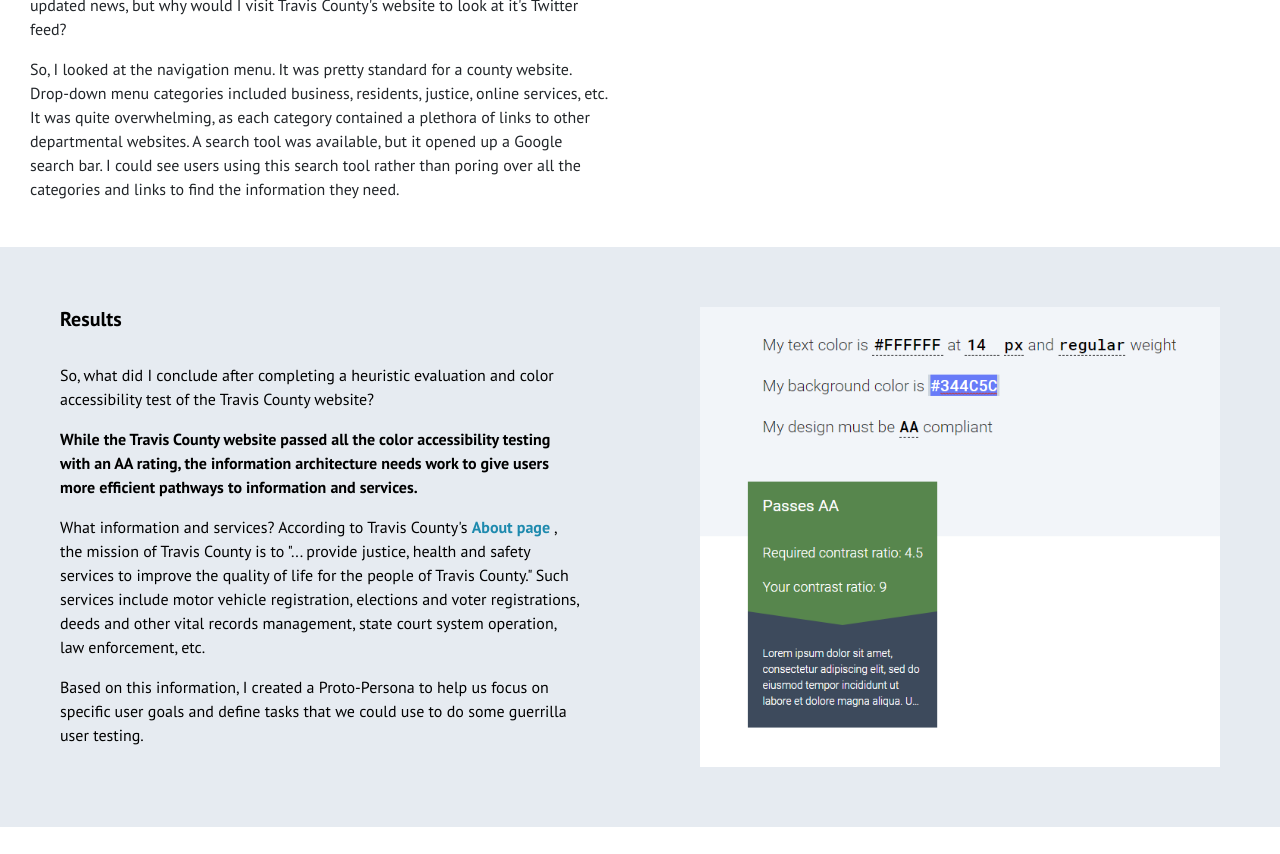
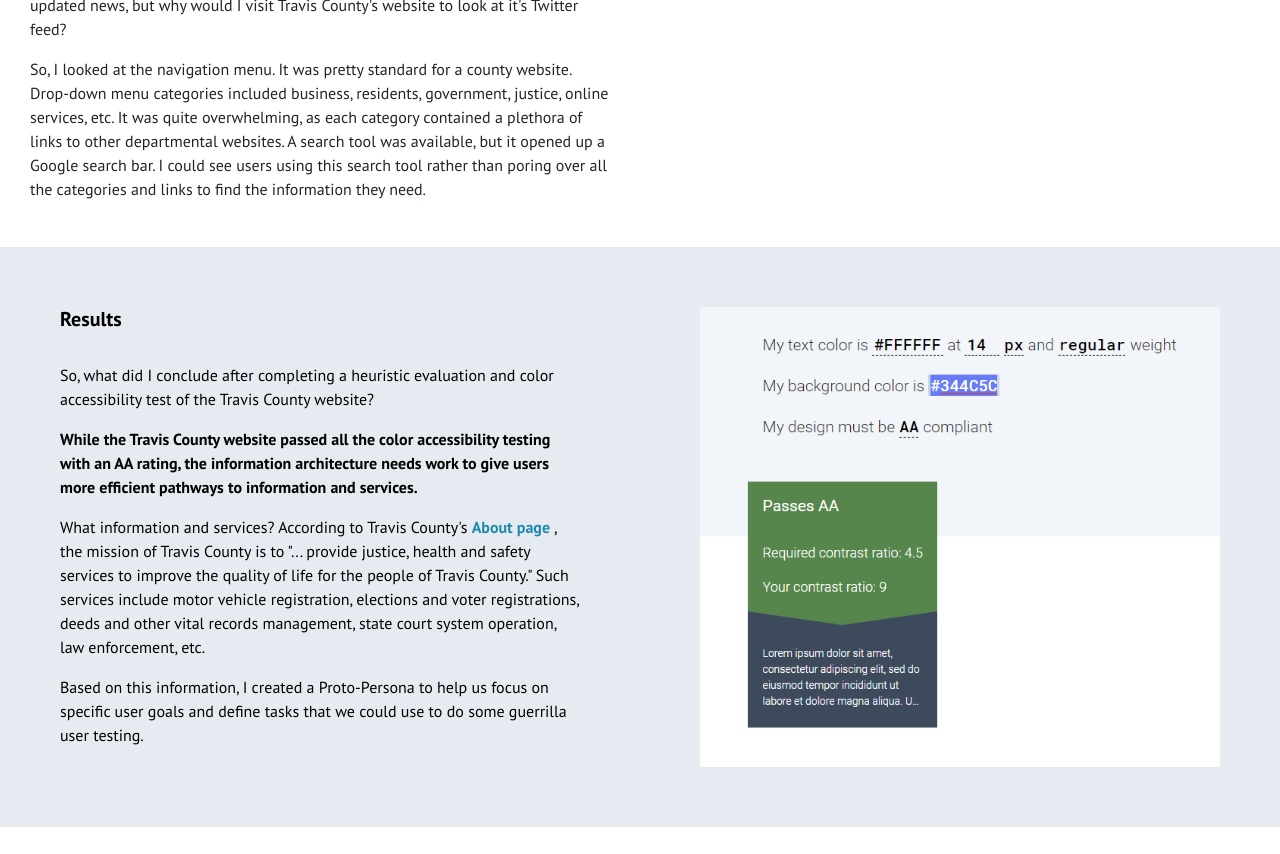
Before and after one commit to hjbrockway/UX_UI_HW_20, a plain HTML site: page index.html in a window 1280 px wide. Shown: the part 1931-2785 px from the top of the page. Drawn offline with nearby package versions, Linux system fonts and the light colour scheme.

Commit message:
text update

```diff
--- a/index.html
+++ b/index.html
@@ -118,8 +118,8 @@
             </p>
 
                 <p>
-                    So, I looked at the navigation menu. It was pretty standard for a county website. Drop-down menu categories included business, residents, justice,
-                    online services, etc. It was quite overwhelming, as each category contained a plethora of links to other departmental websites. A search tool was
+                    So, I looked at the navigation menu. It was pretty standard for a county website. Drop-down menu categories included business, residents, government,
+                    justice, online services, etc. It was quite overwhelming, as each category contained a plethora of links to other departmental websites. A search tool was
                     available, but it opened up a Google search bar.  I could see users using this search tool rather than poring over all the categories and links to
                     find the information they need.
                 </p>
```
